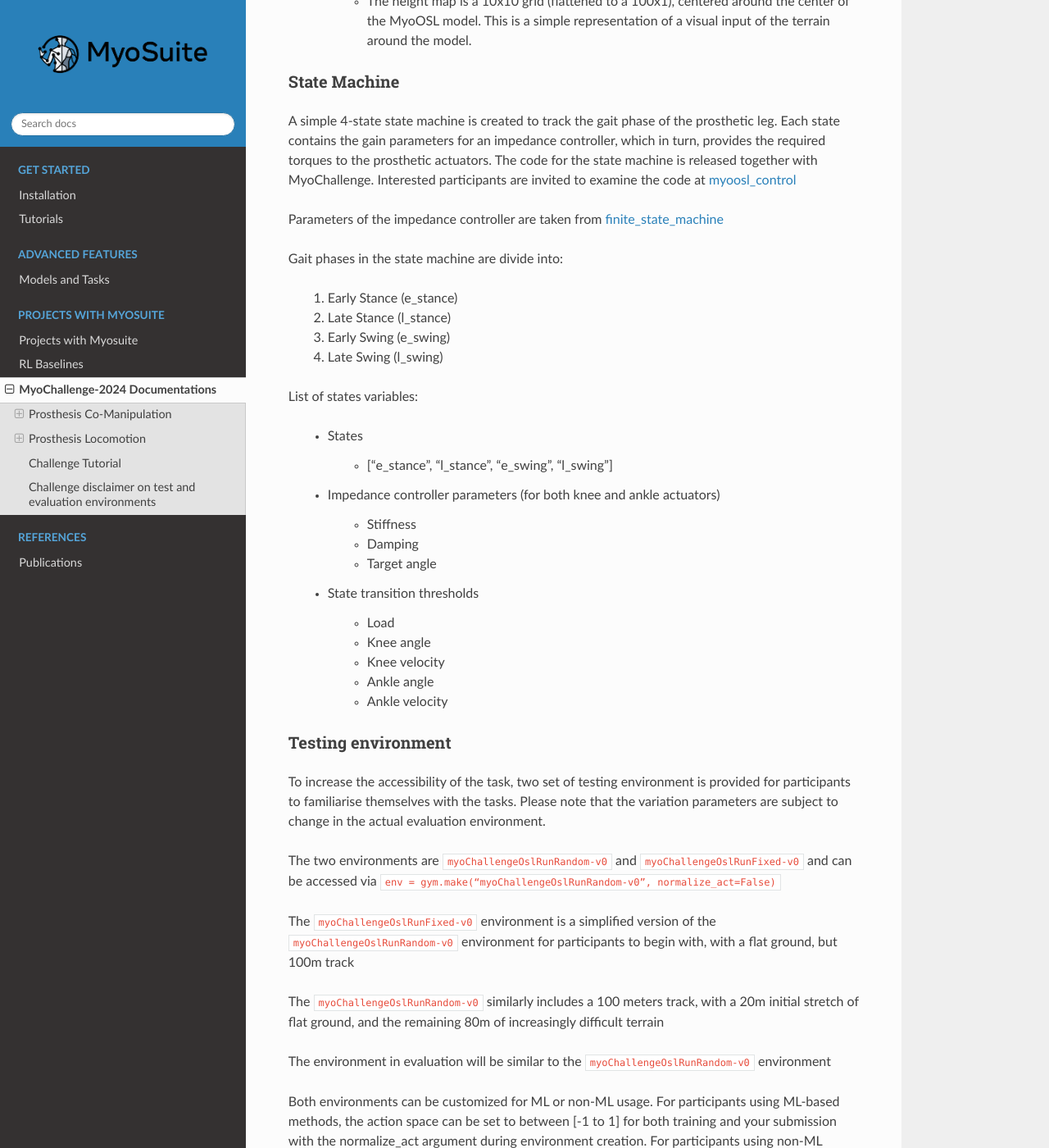
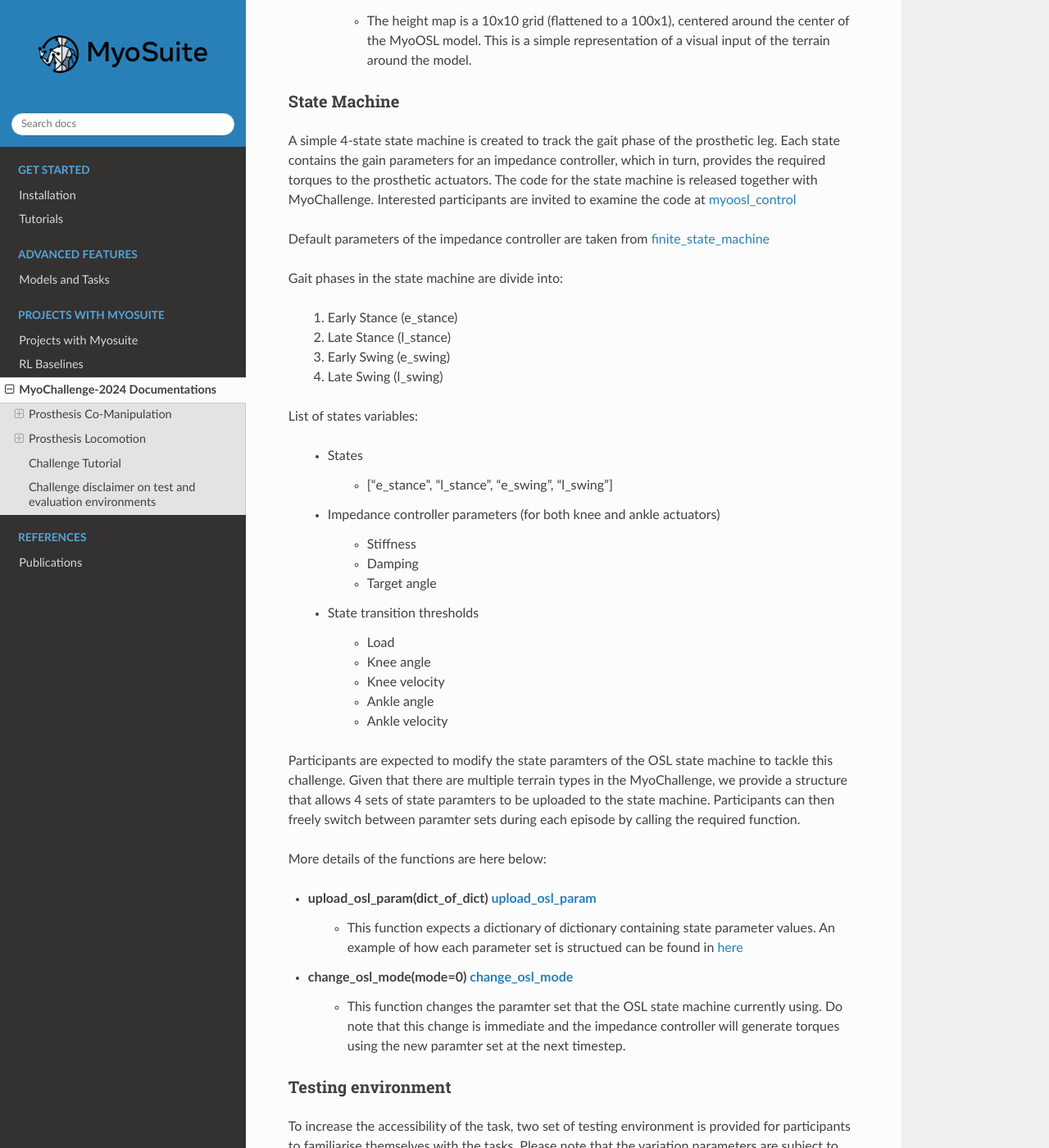
Before and after one commit to MyoHub/myosuite, a Sphinx documentation site: the page built from docs/source/challenge-doc.rst, in a window 1280 px wide and 1400 px high, scrolled down 5747 px. Shown: the whole window at 82% size. Built offline with Sphinx 7.4.7 and the Read the Docs theme 2.0.0, drawn with Linux system fonts in a browser that asks for light colours; some of the changed text lies outside the part shown.

Commit message:
Fixed loco documentation

```diff
--- a/docs/source/challenge-doc.rst
+++ b/docs/source/challenge-doc.rst
@@ -257,13 +257,13 @@ according to the equation:
 
 For participants that do not wish to use this normalization feature, it can be done during environment initialization with:
 
-:code:`env = gym.make(“myoChallengeRunTrackP1-v0”, normalize_act=False)`
+:code:`env = gym.make(myoChallengeOslRunFixed-v0”, normalize_act=False)`
 
 
 where in this case, the control range of the muscles are set between :math:`[0, 1]` without any normalization performed.
 
-The action space includes the control of the `OSL <https://neurobionics.robotics.umich.edu/research/wearable-robotics/open-source-leg/>`__ leg and the :ref:`myoLeg` with a
-total action space of 54 dimensions. To control the prothetic leg `OSL <https://neurobionics.robotics.umich.edu/research/wearable-robotics/open-source-leg/>`__,
+The action space only includes the control of the muscles in the biological leg and residual muscles of the leg on the prosthetic side, with a total of 54 dimensions.
+To control the prothetic leg `OSL <https://neurobionics.robotics.umich.edu/research/wearable-robotics/open-source-leg/>`__,
 commanded torque values are generated by an embedded state machine. Refer to the section on :ref:`challenge24_state_machine` for more information.
 
 
@@ -341,8 +341,7 @@ is released together with MyoChallenge. Interested participants are invited to e
 `myoosl_control <https://github.com/MyoHub/myosuite/blob/dev/myosuite/envs/myo/assets/leg/myoosl_control.py>`__
 
 
-Parameters of the impedance controller are taken from `finite_state_machine <https://opensourceleg.readthedocs.io/en/latest/examples/finite_state_machine.html>`__
-
+Default parameters of the impedance controller are taken from `finite_state_machine <https://opensourceleg.readthedocs.io/en/latest/examples/finite_state_machine.html>`__
 
 
 Gait phases in the state machine are divide into:
@@ -372,6 +371,17 @@ List of states variables:
         - Knee velocity
         - Ankle angle
         - Ankle velocity
+
+Participants are expected to modify the state paramters of the OSL state machine to tackle this challenge. Given that there are multiple terrain types in the MyoChallenge,
+we provide a structure that allows 4 sets of state paramters to be uploaded to the state machine. Participants can then freely switch between paramter sets during each episode by calling the required function.
+
+More details of the functions are here below:
+
+- upload_osl_param(dict_of_dict) `upload_osl_param <https://github.com/MyoHub/myosuite/blob/main/myosuite/envs/myo/myochallenge/run_track_v0.py#L717>`__
+    - This function expects a dictionary of dictionary containing state parameter values. An example of how each parameter set is structued can be found in `here <https://github.com/MyoHub/myosuite/blob/main/myosuite/envs/myo/assets/leg/myoosl_control.py#L181>`__
+
+- change_osl_mode(mode=0) `change_osl_mode <https://github.com/MyoHub/myosuite/blob/main/myosuite/envs/myo/myochallenge/run_track_v0.py#L725>`__
+    - This function changes the paramter set that the OSL state machine currently using. Do note that this change is immediate and the impedance controller will generate torques using the new paramter set at the next timestep.
 
 
 Testing environment
```
